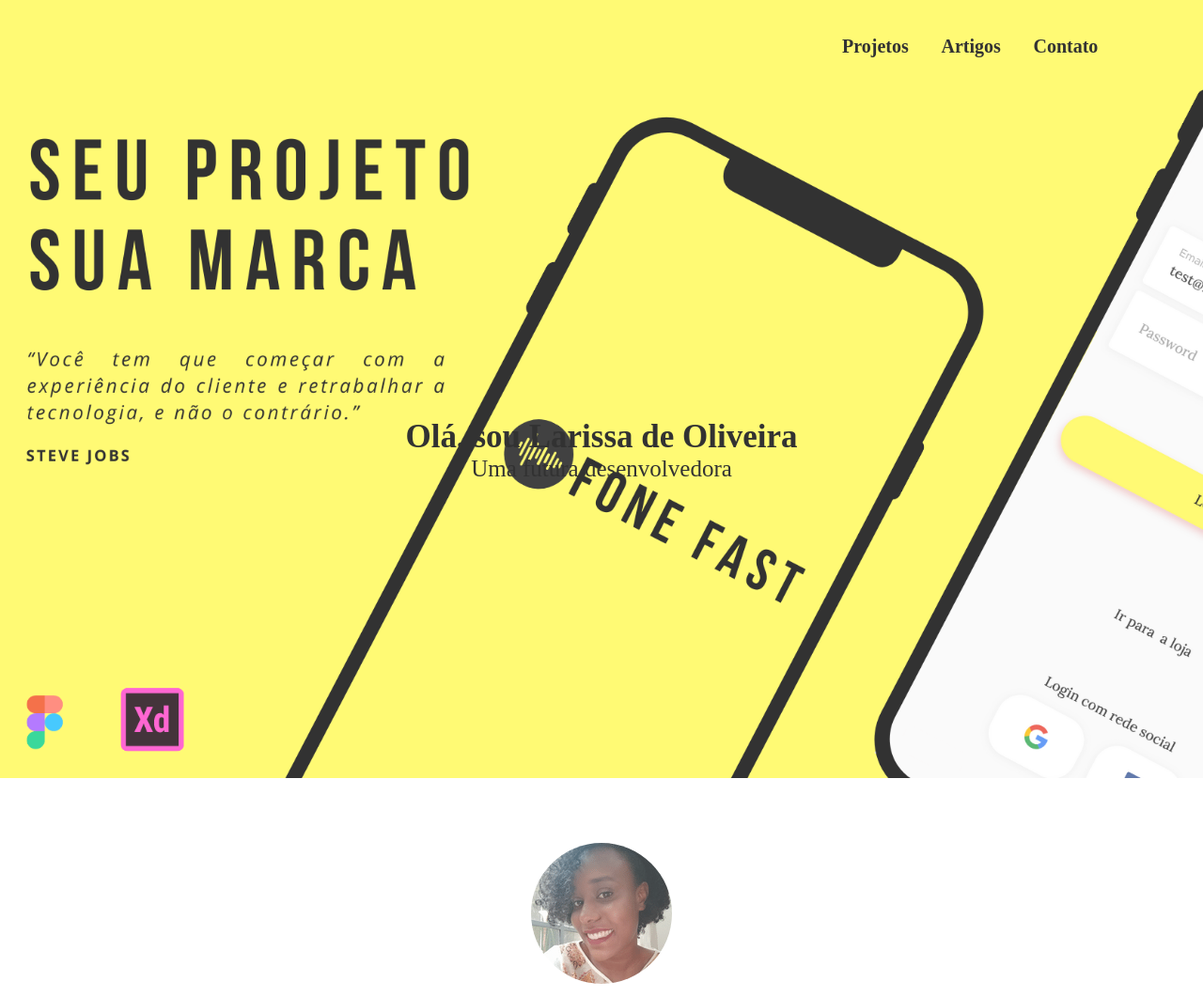
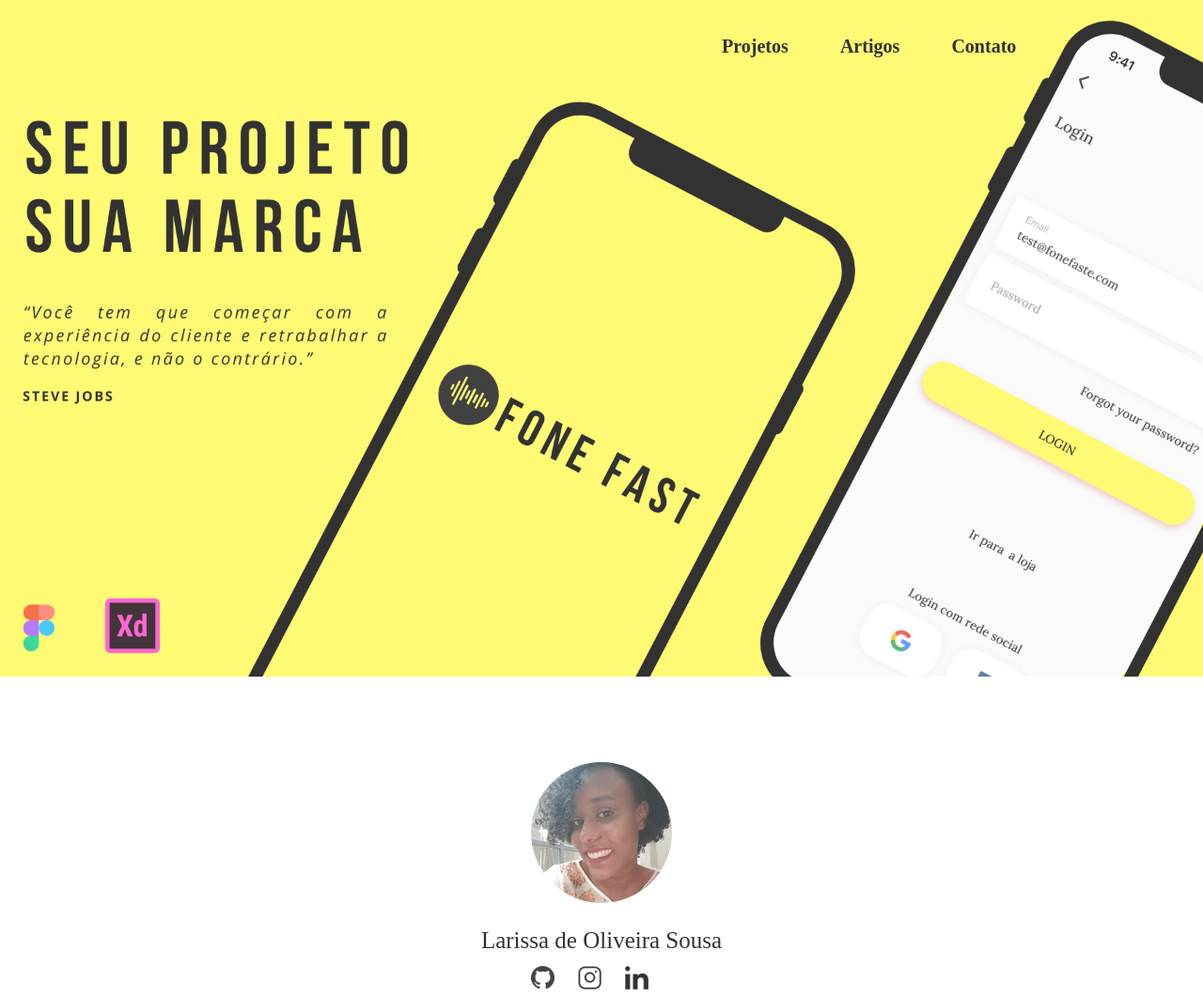
Before and after one commit to olidela/Portfolio, a plain HTML site: page index.html in a window 1280 px wide. Shown: the top 1061 px of the page at 94% size. Drawn offline with Linux system fonts and the light colour scheme.

Commit message:
Atualizando projeto

```diff
--- a/index.html
+++ b/index.html
@@ -1,10 +1,12 @@
 <!DOCTYPE html>
 <html>
+
 <head>
   <meta charset="UTF-8" lang="pt-br" />
   <title>Larissa de Oliveira-desenvolvedora</title>
   <link rel="stylesheet" href="style.css" />
 </head>
+
 <body>
   <header>
     <nav id="navegation">
@@ -13,37 +15,17 @@
       <a href="#">Contato</a>
     </nav>
   </header>
-    <section class="description">
-      <h1>Olá, sou Larissa de Oliveira</h1>
-      <p>Uma futura desenvolvedora</p>
-    </section>
   <section>
-      <img
-        class="foto_perfil"
-        src="./img/Larissa de Oliveira.png"
-        alt="Larissa de Oliveira - Desenvolvedora"
-      />
+    <img class="foto_perfil" src="./img/Larissa de Oliveira.png" alt="Larissa de Oliveira - Desenvolvedora" />
     <p class="nome">Larissa de Oliveira Sousa</p>
     <div class="alinhamento">
       <a href="#">
-          <img
-            class="github"
-            src="img/icons/GitHub-Mark-64px.png"
-            alt="github icon"
-          />
+        <img class="github" src="img/icons/GitHub-Mark-64px.png" alt="github icon" />
       </a>
       <a href="#">
-          <img
-            class="instagram"
-            src="img/icons/instagram_icon.png"
-            alt="instagram icon"
-        /></a>
+        <img class="instagram" src="img/icons/instagram_icon.png" alt="instagram icon" /></a>
       <a href="#">
-          <img
-            class="linkedin"
-            src="img/icons/linkedin_icon.png"
-            alt="linkedin icon"
-        /></a>
+        <img class="linkedin" src="img/icons/linkedin_icon.png" alt="linkedin icon" /></a>
     </div>
 
     <p class="apresentacao">
@@ -57,4 +39,5 @@
     <p class="apresentacao">O meu maior objetivo? Oferecer um sistema excepcional para os usuários.</p>
   </section>
 </body>
+
 </html>
--- a/style.css
+++ b/style.css
@@ -6,9 +6,8 @@
 /* Configurações Background */
 html {
   background: url("./img/imagem.png");
-  background-size: 115%;
+  background-size: 100%;
   background-repeat: no-repeat;
-  height: 100 vh;
   justify-content: center;
   opacity: 0.8;
   display: flex;
@@ -25,12 +24,12 @@
 }
 
 nav a {
-  margin-right: 8%;
-  align-items: stretch;
+  margin-right: 10%;
+
 }
 
 nav {
-  margin-left: 70%;
+  margin-left: 60%;
   margin-top: 3%;
 }
 
@@ -56,10 +55,11 @@
 .foto_perfil {
   border-radius: 100%;
   max-width: 200px;
-  margin-top: 30%;
+  margin-top: 20%;
   display: flex;
   margin-left: auto;
   margin-right: auto;
+
 
 }
 
@@ -96,3 +96,9 @@
   margin-right: 10%;
 
 }
+
+section {
+  margin-top: 750px;
+
+  height: 600px;
+}
```
Lines whose indentation alone changed are shown as unchanged.
